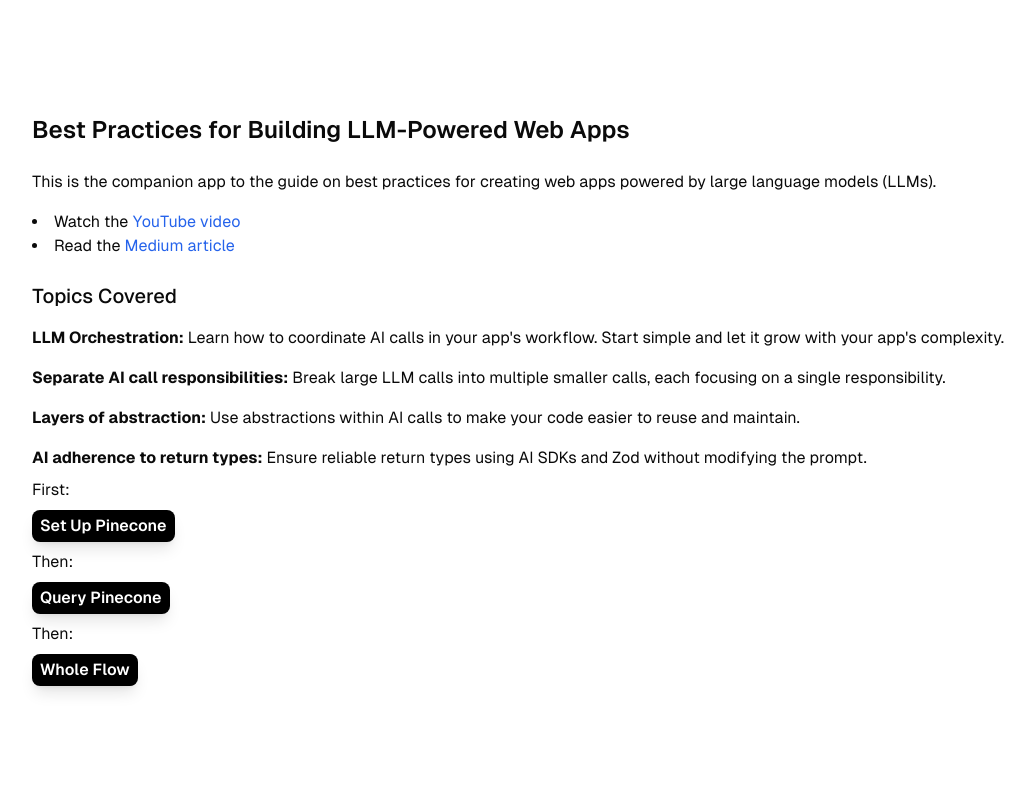
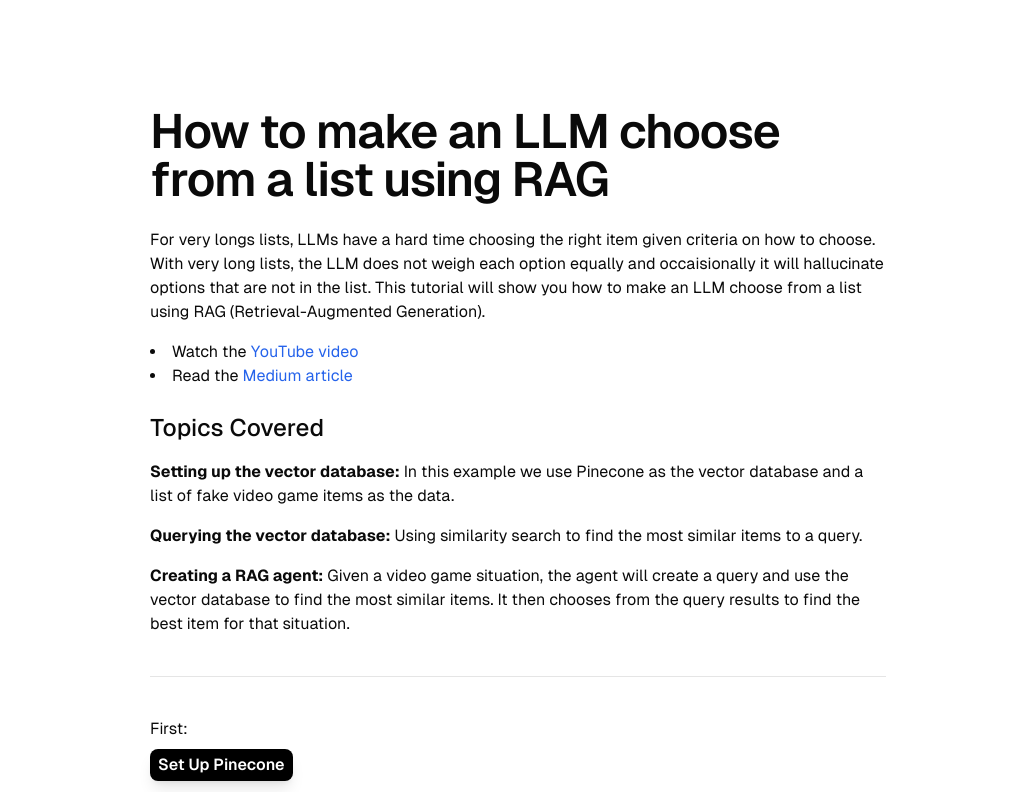
Before and after one commit to i-am-neon/llm-choose-from-long-list, a Next.js app: page / in a window 1280 px wide. Shown: the top 792 px of the page, without its empty margins (122-1157 px from the left). Built offline with nearby package versions, Linux system fonts and the light colour scheme.

Commit message:
add descriptions

```diff
--- a/app/flow/actions.ts
+++ b/app/flow/actions.ts
@@ -5,7 +5,7 @@ import { QueryResult } from "../query/actions";
 
 export async function generateSituation(): Promise<string> {
   const systemMessage =
-    "Create a situation for an item to be chosen within an RPG fantasy world. Mention the setting and container. Output should be one sentence.";
+    "Create a situation for an item to be chosen within an RPG fantasy world. Mention the setting and container (e.g. chest, closet, pot... get creative!). Output should be one sentence.";
   const { situation } = await generateStructuredData({
     systemMessage,
     schema: z.object({
--- a/app/flow/page.tsx
+++ b/app/flow/page.tsx
@@ -59,7 +59,7 @@ export default function Example() {
       <div className="mx-auto max-w-2xl px-6 lg:max-w-7xl lg:px-8">
         <div className="max-w-4xl">
           <h1 className="mt-2 text-pretty text-4xl font-semibold tracking-tight sm:text-5xl">
-            The Whole Flow
+            The Whole RAG Agent Flow
           </h1>
           <p className="mt-6 text-balance text-xl/8">
             This is a step by step representation of the flow of the AI using
@@ -71,7 +71,10 @@ export default function Example() {
             <h2 className="text-pretty text-2xl font-semibold tracking-tight">
               Create a situation for an item to be chosen
             </h2>
-            <p className="mt-2 text-base/7">description</p>
+            <p className="mt-2 text-base/7">
+              This is to get us started with a video game situation that we can
+              use our RAG agent to choose an item for.
+            </p>
             <button
               id="createSituationButton"
               onClick={getSituation}
@@ -90,7 +93,10 @@ export default function Example() {
               <h2 className="text-pretty text-2xl font-semibold tracking-tight">
                 Create a query to search for the item
               </h2>
-              <p className="mt-2 text-base/7">description</p>
+              <p className="mt-2 text-base/7">
+                The LLM uses the situation to come up with a query to search the
+                vector database.
+              </p>
               <button
                 id="createQueryButton"
                 onClick={getQuery}
@@ -108,7 +114,10 @@ export default function Example() {
               <h2 className="text-pretty text-2xl font-semibold tracking-tight">
                 Query the database
               </h2>
-              <p className="mt-2 text-base/7">description</p>
+              <p className="mt-2 text-base/7">
+                Query the vector database to return the top five video game
+                items that are most similar to the query.
+              </p>
               <button
                 id="queryDbButton"
                 onClick={queryDb}
@@ -145,7 +154,10 @@ export default function Example() {
               <h2 className="text-pretty text-2xl font-semibold tracking-tight">
                 Choose the best item
               </h2>
-              <p className="mt-2 text-base/7">description</p>
+              <p className="mt-2 text-base/7">
+                The final LLM call is given the situation and query results. It
+                must choose the most likely item for the situation.
+              </p>
               <button
                 id="getItemButton"
                 onClick={getItem}
--- a/app/page.tsx
+++ b/app/page.tsx
@@ -1,15 +1,20 @@
+import { Separator } from "@/components/ui/separator";
 import Link from "next/link";
 
 export default function Home() {
   return (
-    <div className="grid grid-rows-[20px_1fr_20px] items-center justify-items-center min-h-screen p-8 pb-20 sm:p-20 font-[family-name:var(--font-geist-sans)]">
+    <div className="grid grid-rows-[20px_1fr_20px] items-center justify-items-center min-h-screen max-w-4xl mx-auto p-8 pb-20 sm:p-20 font-[family-name:var(--font-geist-sans)]">
       <main className="flex flex-col gap-2 row-start-2 items-center sm:items-start">
-        <h1 className="text-2xl font-semibold">
-          Best Practices for Building LLM-Powered Web Apps
+        <h1 className="mt-2 text-pretty text-4xl font-semibold tracking-tight sm:text-5xl">
+          How to make an LLM choose from a list using RAG
         </h1>
         <p className="mt-4">
-          This is the companion app to the guide on best practices for creating
-          web apps powered by large language models (LLMs).
+          For very longs lists, LLMs have a hard time choosing the right item
+          given criteria on how to choose. With very long lists, the LLM does
+          not weigh each option equally and occaisionally it will hallucinate
+          options that are not in the list. This tutorial will show you how to
+          make an LLM choose from a list using RAG (Retrieval-Augmented
+          Generation).
         </p>
         <div className="mt-2">
           <ul className="list-disc list-inside">
@@ -37,27 +42,27 @@ export default function Home() {
             </li>
           </ul>
         </div>
-        <h2 className="mt-4 text-xl font-medium">Topics Covered</h2>
+        <h2 className="mt-4 text-2xl font-medium">Topics Covered</h2>
         <ul className="mt-2 space-y-4">
           <li>
-            <strong>LLM Orchestration:</strong> Learn how to coordinate AI calls
-            in your app&apos;s workflow. Start simple and let it grow with your
-            app&apos;s complexity.
+            <strong>Setting up the vector database:</strong> In this example we
+            use Pinecone as the vector database and a list of fake video game
+            items as the data.
           </li>
           <li>
-            <strong>Separate AI call responsibilities:</strong> Break large LLM
-            calls into multiple smaller calls, each focusing on a single
-            responsibility.
+            <strong>Querying the vector database:</strong> Using similarity
+            search to find the most similar items to a query.
           </li>
           <li>
-            <strong>Layers of abstraction:</strong> Use abstractions within AI
-            calls to make your code easier to reuse and maintain.
-          </li>
-          <li>
-            <strong>AI adherence to return types:</strong> Ensure reliable
-            return types using AI SDKs and Zod without modifying the prompt.
+            <strong>Creating a RAG agent:</strong> Given a video game situation,
+            the agent will create a query and use the vector database to find
+            the most similar items. It then chooses from the query results to
+            find the best item for that situation.
           </li>
         </ul>
+        <br />
+        <Separator />
+        <br />
         <p>
           First:
           <Link
@@ -73,16 +78,16 @@ export default function Home() {
             href="/query"
             className="mt-2 flex items-center px-2 py-1 font-semibold rounded-lg shadow-lg bg-black dark:bg-white text-white dark:text-black"
           >
-            Query Pinecone
+            Try Out Querying Pinecone
           </Link>
         </p>
         <p>
-          Then:
+          Finally:
           <Link
             href="/flow"
             className="mt-2 flex items-center px-2 py-1 font-semibold rounded-lg shadow-lg bg-black dark:bg-white text-white dark:text-black"
           >
-            Whole Flow
+            RAG Agent Flow
           </Link>
         </p>
       </main>
--- /dev/null
+++ b/components/ui/separator.tsx
@@ -0,0 +1,31 @@
+"use client"
+
+import * as React from "react"
+import * as SeparatorPrimitive from "@radix-ui/react-separator"
+
+import { cn } from "@/lib/utils"
+
+const Separator = React.forwardRef<
+  React.ElementRef<typeof SeparatorPrimitive.Root>,
+  React.ComponentPropsWithoutRef<typeof SeparatorPrimitive.Root>
+>(
+  (
+    { className, orientation = "horizontal", decorative = true, ...props },
+    ref
+  ) => (
+    <SeparatorPrimitive.Root
+      ref={ref}
+      decorative={decorative}
+      orientation={orientation}
+      className={cn(
+        "shrink-0 bg-border",
+        orientation === "horizontal" ? "h-[1px] w-full" : "h-full w-[1px]",
+        className
+      )}
+      {...props}
+    />
+  )
+)
+Separator.displayName = SeparatorPrimitive.Root.displayName
+
+export { Separator }
--- a/package.json
+++ b/package.json
@@ -11,6 +11,7 @@
   "dependencies": {
     "@ai-sdk/openai": "^1.0.5",
     "@pinecone-database/pinecone": "^4.0.0",
+    "@radix-ui/react-separator": "^1.1.0",
     "ai": "^4.0.9",
     "class-variance-authority": "^0.7.1",
     "clsx": "^2.1.1",
```
Also changed, not shown: 1 other file (tests, documents, lock files or other folders).
